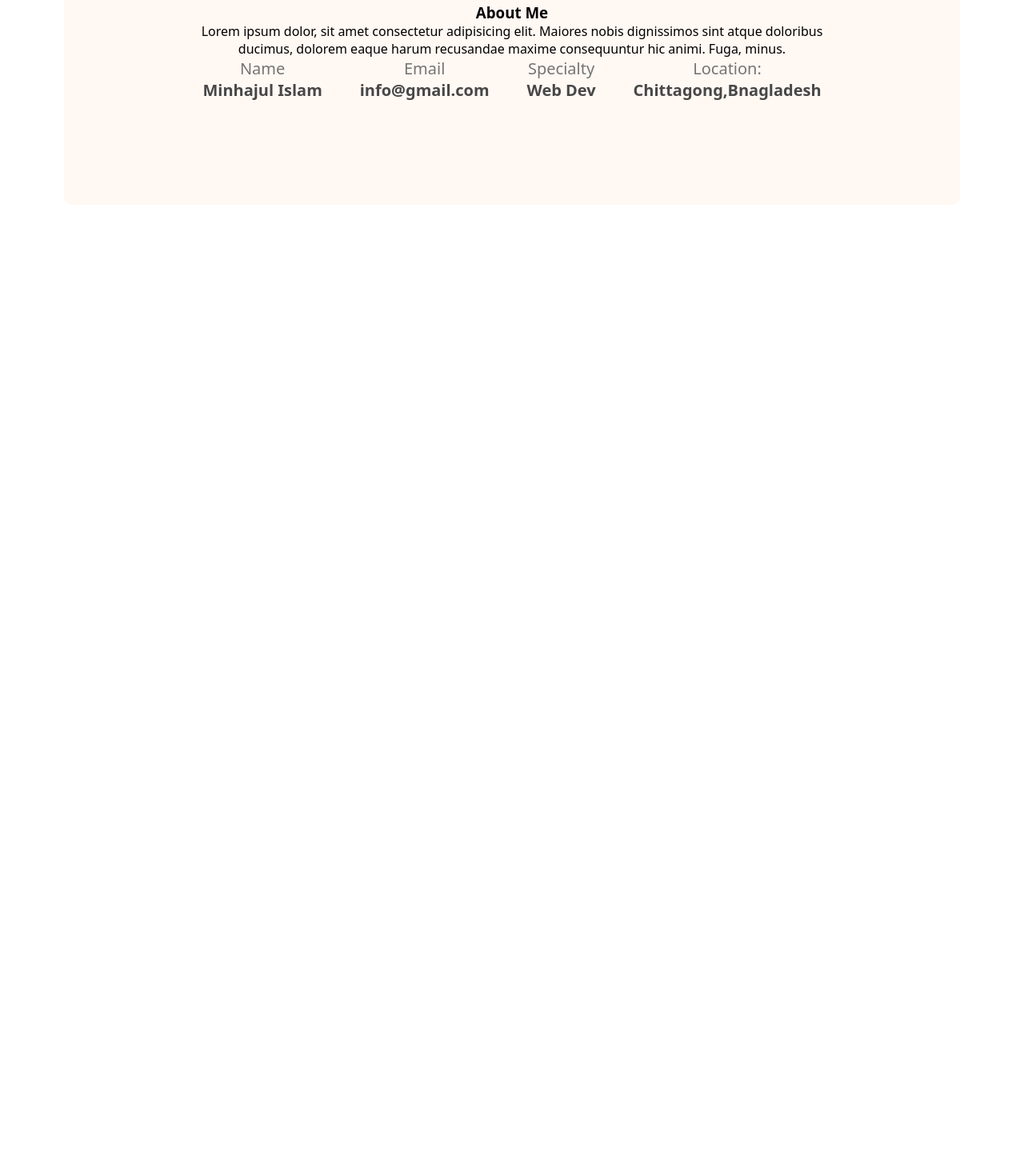
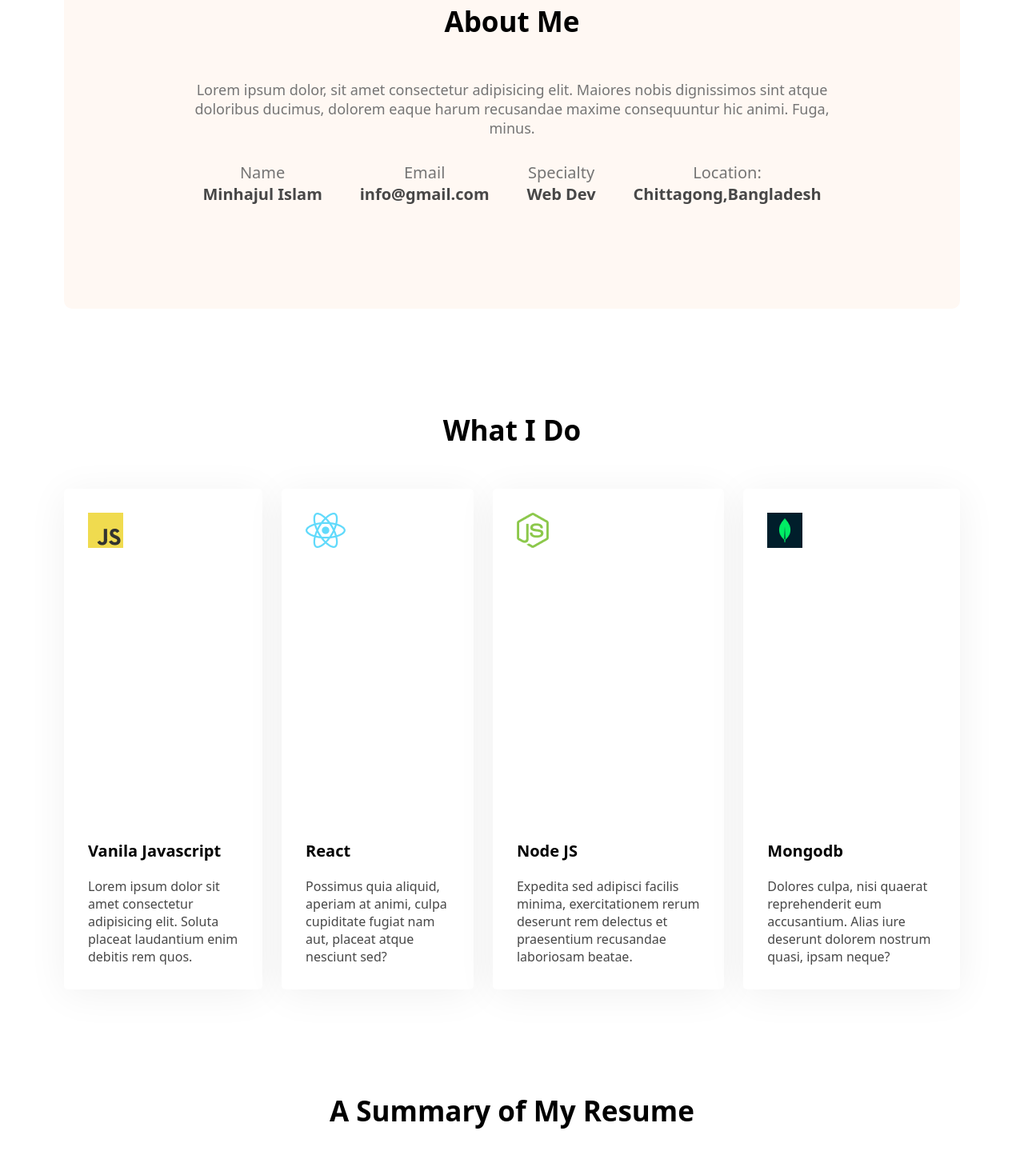
Before and after one commit to ISHRAK-Wants-Burger/developer-portfolio, a plain HTML site: page index.html in a window 1280 px wide. Shown: the part 1092-2541 px from the top of the page at 80% size. Before the commit the page ends 1348 px from the top, so only its background shows below. Drawn offline with Linux system fonts and the light colour scheme.

Commit message:
added skills content

```diff
--- a/index.html
+++ b/index.html
@@ -53,9 +53,43 @@
                 </div>
                 <div class="about-info">
                     <p class="info-title">Location:</p>
-                    <p class="info-description">Chittagong,Bnagladesh</p>
+                    <p class="info-description">Chittagong,Bangladesh</p>
                 </div>
+            </div>
+        </section>
+        <!-- what i do section -->
+        <section class="what-i-do">
+            <h3   class="section-title">What I Do</h3>
+            <div class="skills-cointainer">
+                <div class="skill">
+                    <img src="images/icons/js.png" alt="">
+                    <p class="skill-title">Vanila Javascript</p>
+                    <p class="skill-description">Lorem ipsum dolor sit amet consectetur adipisicing elit. Soluta placeat laudantium enim debitis rem quos.</p>
+                </div>
+                <div class="skill">
+                    <img src="images/icons/react.png" alt="">
+                    <p class="skill-title">React</p>
+                    <p class="skill-description">Possimus quia aliquid, aperiam at animi, culpa cupiditate fugiat nam aut, placeat atque nesciunt sed?</p>
+                </div>
+                <div class="skill">
+                    <img src="images/icons/nodejs.png" alt="">
+                    <p class="skill-title">Node JS</p>
+                    <p class="skill-description">Expedita sed adipisci facilis minima, exercitationem rerum deserunt rem delectus et praesentium recusandae laboriosam beatae.</p>
+                </div>
+                <div class="skill">
+                    <img src="images/icons/mongo.png" alt="">
+                    <p class="skill-title">Mongodb</p>
+                    <p class="skill-description">Dolores culpa, nisi quaerat reprehenderit eum accusantium. Alias iure deserunt dolorem nostrum quasi, ipsam neque?</p>
+                </div>
+            </div>
+        </section>
+        <!-- resume section -->
+        <section class="resume">
+            <h3 class="section-title">A Summary of My Resume</h3>
+            <div class="resume-content">
+                <div>
 
+                </div>
             </div>
         </section>
     </main>
--- a/styles/portfolio.css
+++ b/styles/portfolio.css
@@ -68,20 +68,24 @@ main{
     max-width: 1120px;
     margin: 0 auto;
 }
+section{
+    margin-top: 128px;
+}
 /* about section styles */
 .about{
-    margin-top: 128px;
+    /* margin-top: 128px; */
     background: #fff8f3;
     border-radius: 10px;
     padding: 130px 150px;
     text-align: center;
 }
-.about-title{
+.section-title{
     font-weight: 700;
     font-size: 35px;
-    margin-bottom: 30px;
+    margin-bottom: 50px;
+    text-align: center;
 }
-.about-description{
+.section-description{
     color: #757575;
     font-size: 18px;
     margin-bottom: 30px;
@@ -99,3 +103,26 @@ main{
     font-size: 20px;
     color: #474747;
 }
+/* what i do syles */
+/* .what-i-do{
+    margin-top: 130px;
+     text-align: center;
+} */
+.skills-cointainer{
+    display: flex;
+    gap: 24px;
+}
+.skill{
+    background: #FFFFFF;
+    box-shadow: 0px 6px 50px rgba(0, 0, 0, 0.06);
+    border-radius: 5px;
+    padding: 30px;
+.skill-title{
+    font-weight: 700;
+    font-size: 20px;
+    margin-top: 360px;
+    margin-bottom: 20px;
+}
+.skill-description{
+    color: #474747;
+}
```
